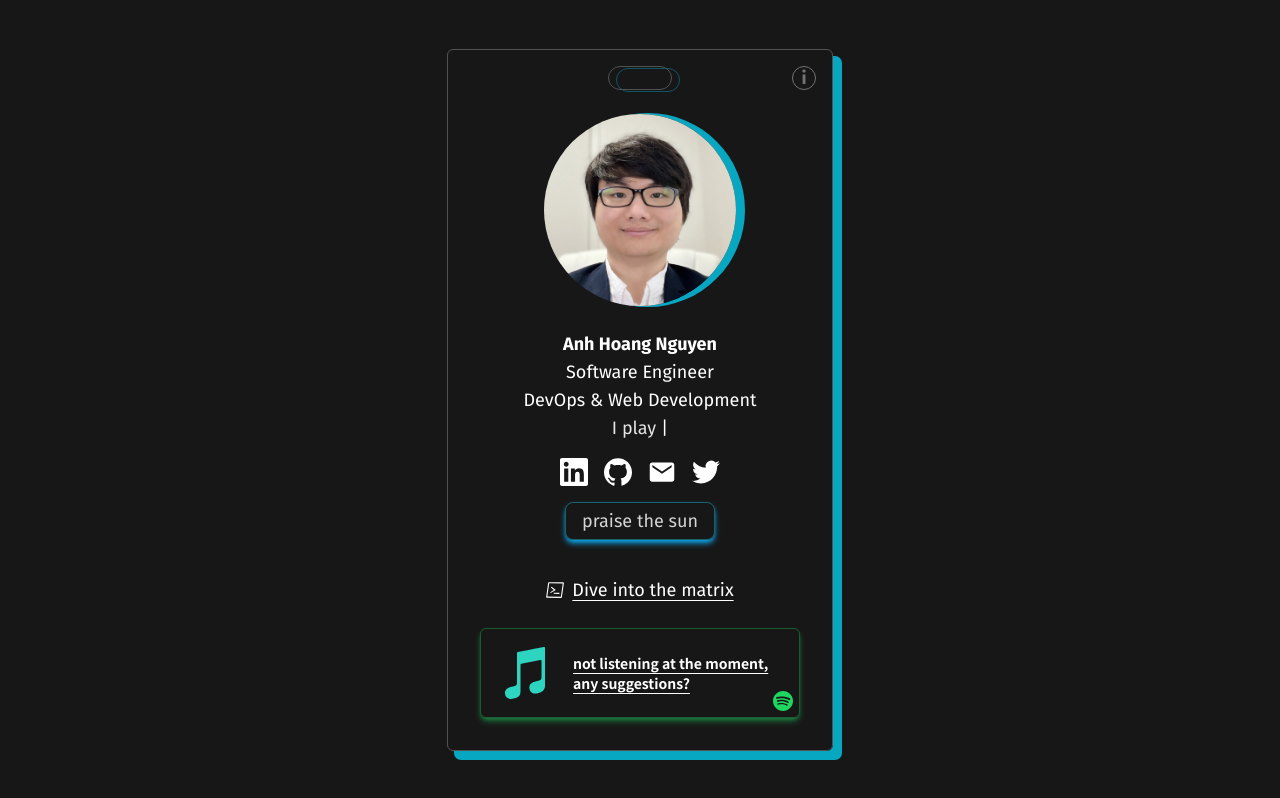
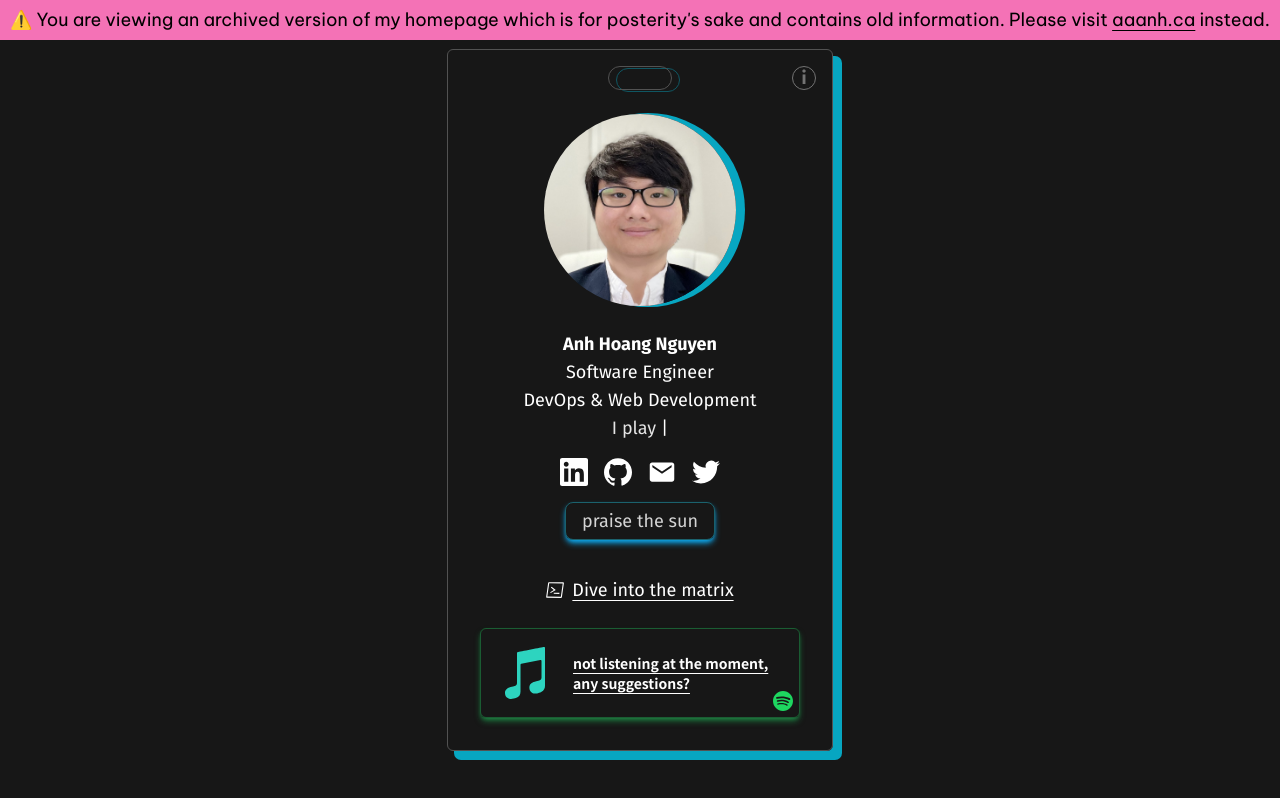
Before and after one commit to zasshuwu/nogamioka, a Next.js app: page / in a window 1280 px wide. Built offline with nearby package versions, Linux system fonts and the light colour scheme; no server answers.

Commit message:
Create deprecated banner

```diff
--- a/pages/index.js
+++ b/pages/index.js
@@ -24,7 +24,11 @@ export default function Splash() {
   const { data, error } = useSWR("/api/spotify", fetcher);
 
   return (
-    <div className="overflow-hidden font-['Fira_Sans'] w-screen h-screen dark:text-white bg-white dark:bg-neutral-900 flex flex-col justify-center items-center transition-all ease-in-out">
+  <>
+    <div className="w-full h-10 bg-pink-400 absolute flex justify-center items-center text-black">
+      ⚠️ You are viewing an archived version of my homepage which is for posterity&apos;s sake and contains old information. Please visit&nbsp; <a href="https://aaanh.ca">aaanh.ca</a> &nbsp;instead.
+    </div>
+    <div className="overflow-hidden font-['Fira_Sans'] w-screen min-h-screen dark:text-white bg-white dark:bg-neutral-900 flex flex-col justify-center items-center transition-all ease-in-out">
       <SEO title="aaanh 👾"></SEO>
       <div className="relative p-8 flex flex-col flex-wrap justify-center items-center min-h-[80vh] sm:border sm:min-h-[70vh] min-w-[24vw] rounded-md dark:sm:shadow-[8px_8px_0px_1px_rgba(6,182,212,.9)] sm:shadow-[8px_8px_0px_1px_#8b5cf6] dark:border-neutral-600 border-neutral-200 ">
         <DynamicIndexContent></DynamicIndexContent>
@@ -33,5 +37,6 @@ export default function Splash() {
         </div>
       </div>
     </div>
+  </>
   );
 }
```
